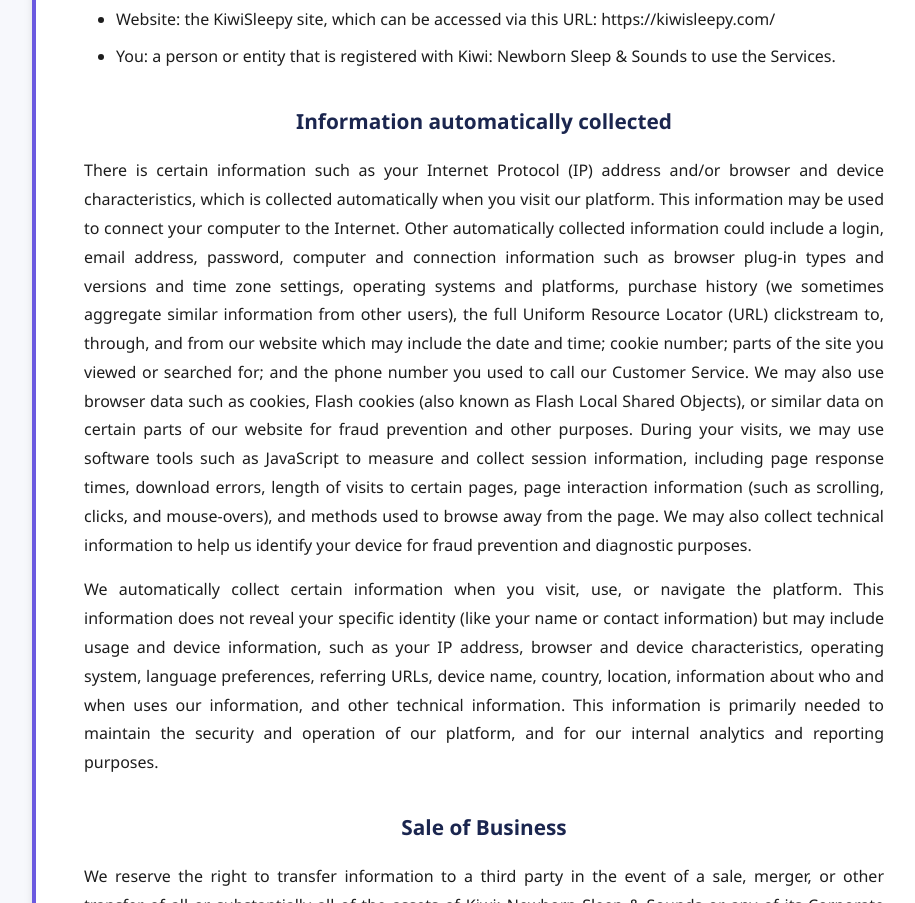
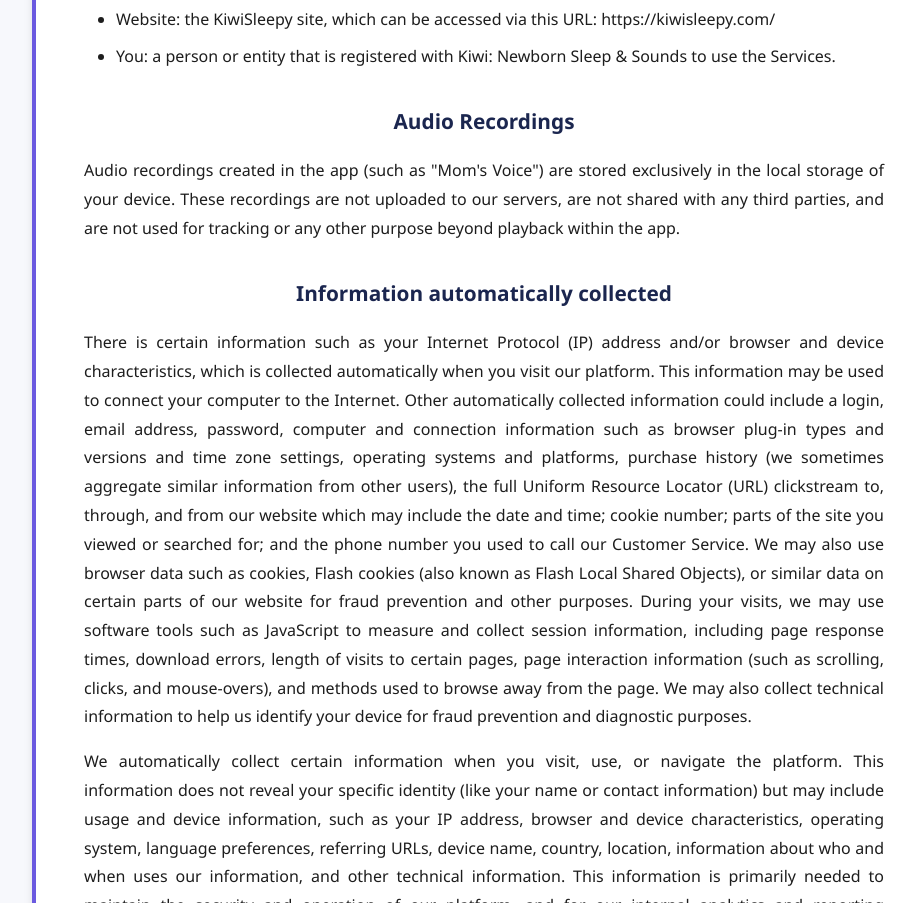
Before and after one commit to santiromdom/kiwisleepy.com, a website: page privacy-policy.html in a window 1280 px wide. Shown: the part 1458-2361 px from the top of the page, without its empty margins (158-1073 px from the left). Drawn offline with Linux system fonts and the light colour scheme.

Commit message:
feat: implement blog infrastructure with new articles and multilingual support

```diff
--- a/privacy-policy.html
+++ b/privacy-policy.html
@@ -64,6 +64,8 @@
                    <li>You: a person or entity that is registered with Kiwi: Newborn Sleep & Sounds to use the Services.</li>
                  </ul>
                 </p>
+                <h2>Audio Recordings</h2>
+                <p>Audio recordings created in the app (such as "Mom's Voice") are stored exclusively in the local storage of your device. These recordings are not uploaded to our servers, are not shared with any third parties, and are not used for tracking or any other purpose beyond playback within the app.</p>
                   <h2>Information automatically collected</h2>
                   <p>There is certain information such as your Internet Protocol (IP) address and/or browser and device characteristics, which is collected automatically when you visit our platform. This information may be used to connect your computer to the Internet. Other automatically collected information could include a login, email address, password, computer and connection information such as browser plug-in types and versions and time zone settings, operating systems and platforms, purchase history (we sometimes aggregate similar information from other users), the full Uniform Resource Locator (URL) clickstream to, through, and from our website which may include the date and time; cookie number; parts of the site you viewed or searched for; and the phone number you used to call our Customer Service. We may also use browser data such as cookies, Flash cookies (also known as Flash Local Shared Objects), or similar data on certain parts of our website for fraud prevention and other purposes. During your visits, we may use software tools such as JavaScript to measure and collect session information, including page response times, download errors, length of visits to certain pages, page interaction information (such as scrolling, clicks, and mouse-overs), and methods used to browse away from the page. We may also collect technical information to help us identify your device for fraud prevention and diagnostic purposes.</p>
                   <p>We automatically collect certain information when you visit, use, or navigate the platform. This information does not reveal your specific identity (like your name or contact information) but may include usage and device information, such as your IP address, browser and device characteristics, operating system, language preferences, referring URLs, device name, country, location, information about who and when uses our information, and other technical information. This information is primarily needed to maintain the security and operation of our platform, and for our internal analytics and reporting purposes.</p>
```
Also changed, not shown: politica-de-privacidad.html (+2 -0 lines).
